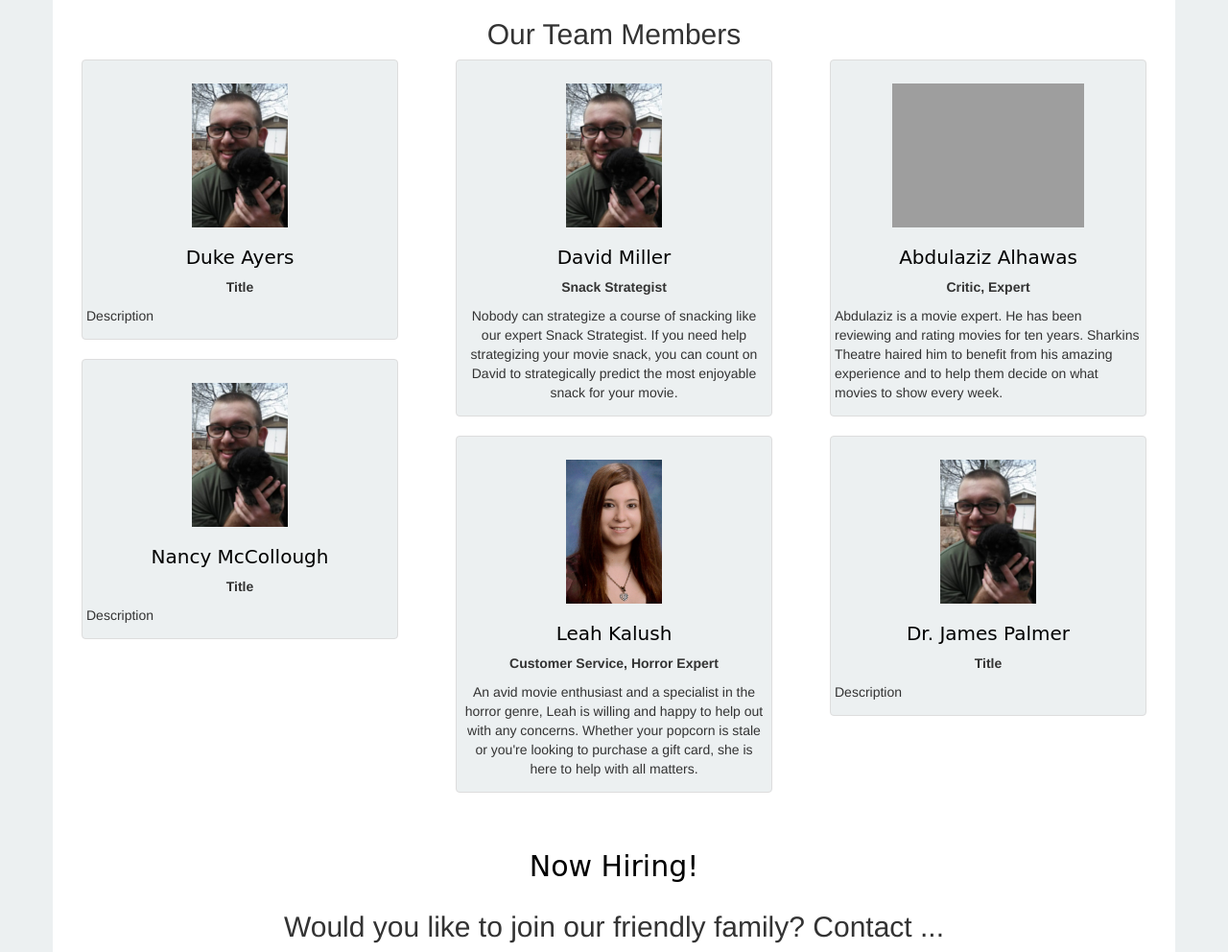
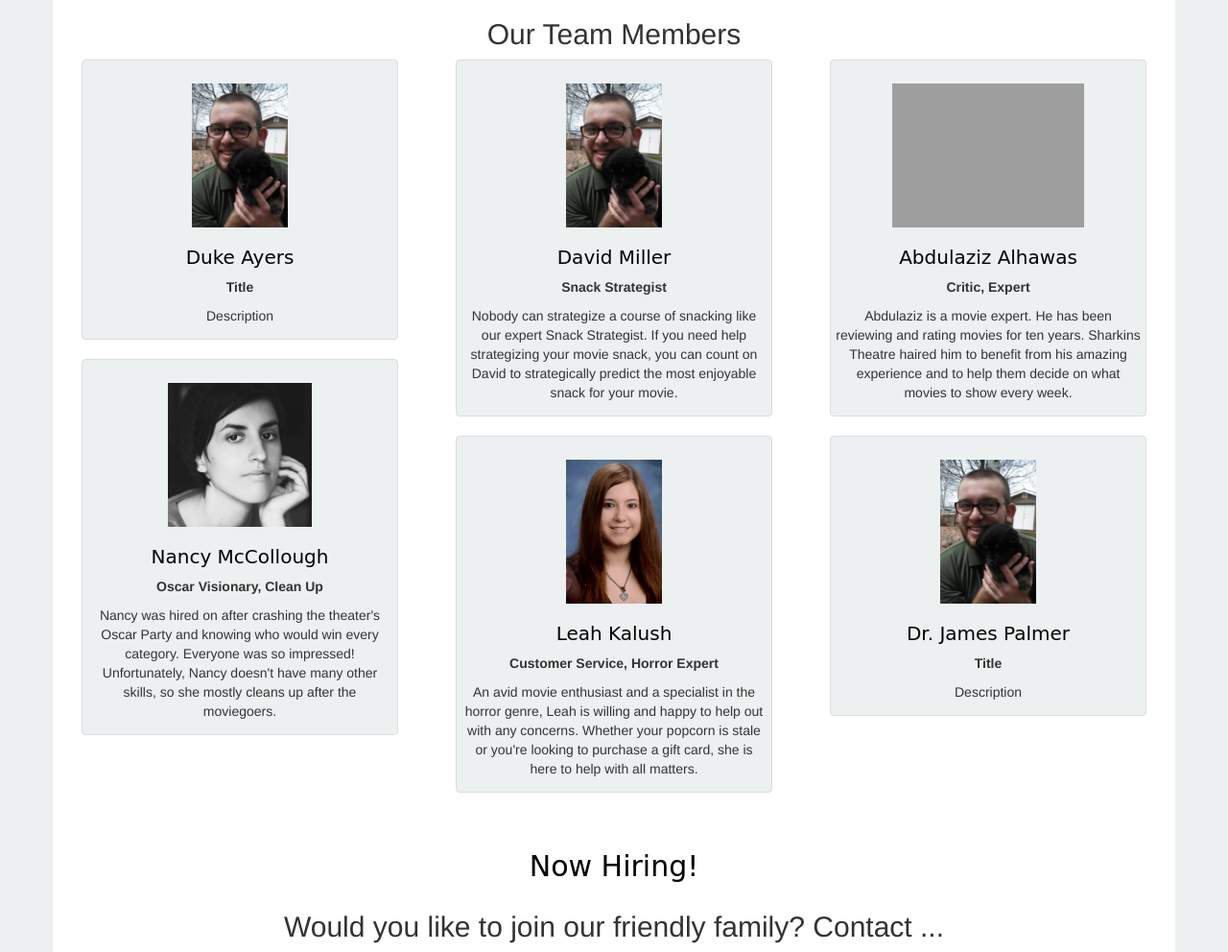
Before and after one commit to dukeayers/cs399_theater, a Django app: page /team in a window 1280 px wide. Shown: the part 169-1161 px from the top of the page at 96% size. Run offline with Django 3.2, Linux system fonts and the light colour scheme; data comes from the database, SQL or seed files in the repository; grey boxes labelled with a size stand in for pictures from a placeholder-image service; parts of the project's set-up code (start-up, migrations or seed data) failed here and were passed over; some libraries are stand-ins or nearby versions; grey boxes are pictures that could not be loaded.

Commit message:
Added bio and picture to team page
and fixed a bit of alignment.

```diff
--- a/theater_project/templates/team.html
+++ b/theater_project/templates/team.html
@@ -47,16 +47,16 @@ h1 {
 					<img class="img-responsive" style="margin-top: 20px; height: 150px;" src="{{ STATIC_URL }}ProfilePics\David.png" alt= "">
 					<h2 class="thumb-header">Duke Ayers</h2>
 					<p style="font-weight:bold;">Title</p>
-					<p style="text-align:left">Description</p>
+					<p>Description</p>
 				</div>
 			</div>
 			<div class="col-sm-12 text-center">
 
 				<div class="thumbnail" style="background:#ecf0f1;">
-					<img class="img-responsive" style="margin-top: 20px; height: 150px;" src="{{ STATIC_URL }}ProfilePics\David.png" alt= "">
+					<img class="img-responsive" style="margin-top: 20px; height: 150px;" src="{{ STATIC_URL }}ProfilePics\Nancy.jpg" alt= "">
 					<h2 class="thumb-header">Nancy McCollough</h2>
-					<p style="font-weight:bold;">Title</p>
-					<p style="text-align:left">Description</p>
+					<p style="font-weight:bold;">Oscar Visionary, Clean Up</p>
+					<p>Nancy was hired on after crashing the theater's Oscar Party and knowing who would win every category. Everyone was so impressed! Unfortunately, Nancy doesn't have many other skills, so she mostly cleans up after the moviegoers.</p>
 				</div>
 			</div>
 		</div>
@@ -87,7 +87,7 @@ h1 {
 					<img class="img-responsive" style="margin-top: 20px; height: 150px;" src="{{ STATIC_URL }}ProfilePics/Abdulaziz.jpg" alt= "">
 					<h2 class="thumb-header">Abdulaziz Alhawas</h2>
 					<p style="font-weight:bold;">Critic, Expert</p>
-					<p style="text-align:left">Abdulaziz is a movie expert. He has been reviewing and rating movies for ten years. Sharkins Theatre haired him to benefit from his amazing experience and to help them decide on what movies to show every week. </p>
+					<p>Abdulaziz is a movie expert. He has been reviewing and rating movies for ten years. Sharkins Theatre haired him to benefit from his amazing experience and to help them decide on what movies to show every week. </p>
 				</div>
 			</div>
 		<div class="col-sm-12 text-center">
@@ -95,7 +95,7 @@ h1 {
 				<img class="img-responsive" style="margin-top: 20px; height: 150px;" src="{{ STATIC_URL }}ProfilePics\David.png" alt= "">
 					<h2 class="thumb-header">Dr. James Palmer</h2>
 					<p style="font-weight:bold;">Title</p>
-					<p style="text-align:left">Description</p>
+					<p>Description</p>
 				</div>
 			</div>
 		</div>
```
Also changed, not shown: theater_project/static/ProfilePics/Nancy.jpg (added).
